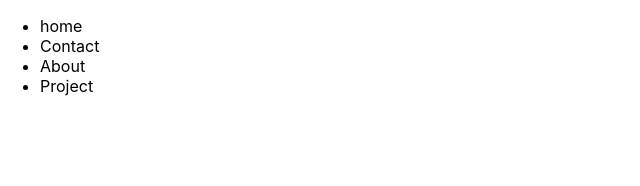
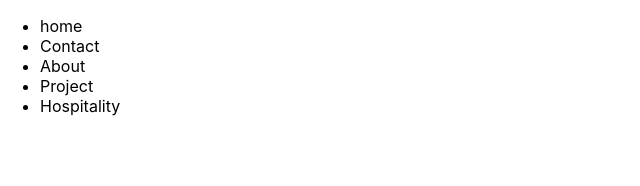
Before and after one commit to MSShopee-project/E-Commerce, a React (Create React App) app: page / in a window 1280 px wide. Shown: the top 186 px of the page, without its empty margins (0-640 px from the left). Built offline with nearby package versions, Linux system fonts and the light colour scheme.

Commit message:
li added in app

```diff
--- a/src/App.js
+++ b/src/App.js
@@ -1,5 +1,5 @@
-import logo from './logo.svg';
-import './App.css';
+import logo from "./logo.svg";
+import "./App.css";
 
 function App() {
   return (
@@ -10,6 +10,7 @@ function App() {
           <li>Contact</li>
           <li>About</li>
           <li>Project</li>
+          <li>Hospitality</li>
         </ul>
       </nav>
     </div>
```
Lines whose indentation alone changed are shown as unchanged.
